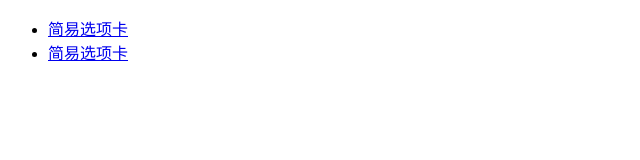
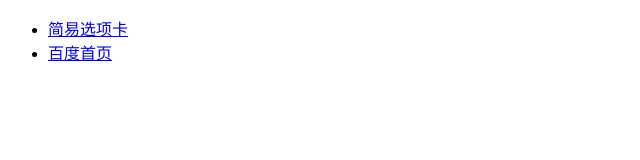
Before and after one commit to qnecl08/zuoye, a plain HTML site: page index.html in a window 1280 px wide. Shown: the full height of the page, 0-640 px from the left. Drawn offline with Linux system fonts and the light colour scheme.

Commit message:
百度首页1

```diff
--- a/index.html
+++ b/index.html
@@ -12,7 +12,7 @@
 <body>
 <ul>
     <li><a href="02简易选项卡.html">简易选项卡</a></li>
-    <li><a href="06百度首页.html">简易选项卡</a></li>
+    <li><a href="06百度首页.html">百度首页</a></li>
 </ul>
 </body>
 
```
